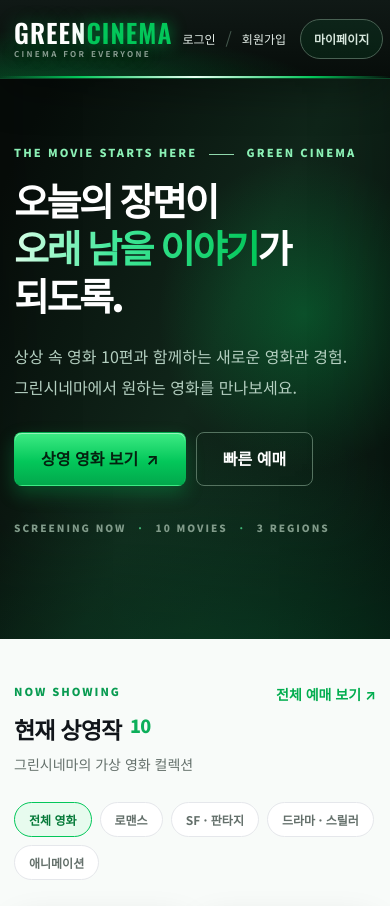
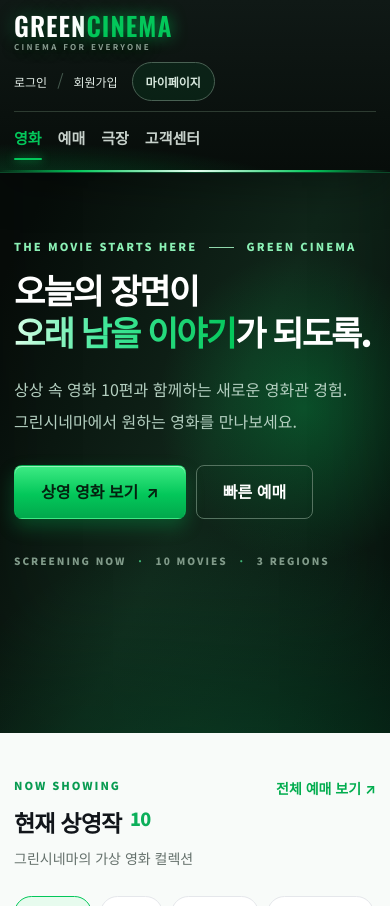
Before and after one commit to kkj68106810-dot/android_app, a Java web app: page /html/index.html in a window 390 px wide. Shown: the top 906 px of the page. Run offline with Tomcat 11, a stand-in JSP engine, Linux system fonts and the light colour scheme.

Commit message:
Keep the cinema hero and admin desk inside the viewport.
The poster stack was sliding off the hero, rating badges were hard to read, and the inquiry table stretched the admin page sideways on a phone.

Co-authored-by: kkj6810 <kkj68106810-dot@users.noreply.github.com>

```diff
--- a/greencinema/main/webapp/admin/admin.jsp
+++ b/greencinema/main/webapp/admin/admin.jsp
@@ -105,7 +105,7 @@
 			</header>
 
 			<div class="admin-marquee" aria-hidden="true">
-				<p>NOW SHOWING · GREEN CINEMA · HOUSE LIGHTS DOWN · TICKETS · NOTICES · INQUIRIES · NOW SHOWING · GREEN CINEMA · HOUSE LIGHTS DOWN · TICKETS · NOTICES · INQUIRIES ·&nbsp;</p>
+				<p>NOW SHOWING · GREEN CINEMA · HOUSE LIGHTS DOWN · TICKETS · NOTICES · INQUIRIES</p>
 			</div>
 
 			<c:if test="${param.saved == '1'}">
--- a/greencinema/main/webapp/html/admin.html
+++ b/greencinema/main/webapp/html/admin.html
@@ -35,7 +35,7 @@
 				<div class="admin-who"><span class="admin-who__dot"></span>admin · 관리자</div>
 			</header>
 			<div class="admin-marquee" aria-hidden="true">
-				<p>NOW SHOWING · GREEN CINEMA · HOUSE LIGHTS DOWN · TICKETS · NOTICES · INQUIRIES · NOW SHOWING · GREEN CINEMA · HOUSE LIGHTS DOWN · TICKETS · NOTICES · INQUIRIES ·&nbsp;</p>
+				<p>NOW SHOWING · GREEN CINEMA · HOUSE LIGHTS DOWN · TICKETS · NOTICES · INQUIRIES</p>
 			</div>
 			<section class="admin-stats" aria-label="운영 현황">
 				<article class="admin-stat"><div class="admin-stat__label">상영작</div><div class="admin-stat__value admin-stat__value--green">10</div><p class="admin-stat__hint">movie 테이블</p></article>
--- a/greencinema/main/webapp/html/style.css
+++ b/greencinema/main/webapp/html/style.css
@@ -1288,27 +1288,30 @@ textarea.form-control {
 
 @media (max-width: 850px) {
   .site-header__inner {
-    min-height: 66px;
+    flex-wrap: wrap;
+    row-gap: 2px;
+    min-height: 0;
+    padding-block: 12px;
   }
 
   .menu-toggle {
-    display: inline-flex;
+    display: none;
   }
 
   .main-nav {
-    position: absolute;
-    top: 66px;
-    right: 0;
-    left: 0;
-    display: none;
-    flex-direction: column;
-    align-items: stretch;
-    gap: 0;
+    position: static;
+    display: flex;
+    flex-direction: row;
+    flex-wrap: wrap;
+    align-items: center;
+    order: 3;
+    width: 100%;
+    gap: 2px 16px;
     margin: 0;
-    padding: 8px 20px 16px;
+    padding: 6px 0 2px;
     border-top: 1px solid #2d3b31;
-    background: var(--gc-dark);
-    box-shadow: var(--gc-shadow-md);
+    background: transparent;
+    box-shadow: none;
   }
 
   .main-nav.is-open {
@@ -1316,7 +1319,16 @@ textarea.form-control {
   }
 
   .main-nav a {
-    padding: 12px;
+    padding: 8px 0;
+  }
+
+  .service-grid {
+    grid-template-columns: 1fr;
+  }
+
+  .promo-band__inner {
+    flex-direction: column;
+    align-items: flex-start;
   }
 
   .movie-grid {
@@ -1516,11 +1528,11 @@ textarea.form-control {
   box-shadow: inset 0 -80px 80px rgb(0 0 0 / 28%);}
 .hero--feature .hero__inner {min-height:530px;padding-block:65px;}
 .hero--feature::after {width:800px;height:800px;right:-250px;bottom:-530px;background:radial-gradient(circle,rgba(16,215,117,.25),transparent 60%);}
-.feature-hero {justify-content:space-between;gap:25px;}
-.feature-hero .hero__content {flex:1 1 57%;max-width:670px;}
+.feature-hero {justify-content:space-between;gap:32px;}
+.feature-hero .hero__content {flex:1 1 0;min-width:0;max-width:640px;}
 .hero__eyebrow {font-size:11px;letter-spacing:.19em;}
 .hero-eyebrow-line {display:inline-block;width:25px;height:1px;vertical-align:middle;background:#90d8ac;margin:0 7px;}
-.hero__title {font-size:clamp(38px,4.3vw,64px);line-height:1.26;letter-spacing:-.066em;margin-bottom:22px;}
+.hero__title {font-size:clamp(34px,3.5vw,52px);line-height:1.22;letter-spacing:-.055em;margin-bottom:22px;overflow-wrap:break-word;}
 .green-gradient-text {color:#42e89a;}
 .hero__description {font-size:16px;line-height:1.95;color:#b4cfc0;}
 .hero__ctas {display:flex;flex-wrap:wrap;gap:10px;align-items:center;}
```
Also changed, not shown: other parts of greencinema/main/webapp/html/style.css (+18 -16 lines), greencinema/main/webapp/css/admin.css (+13 -2 lines), greencinema/main/webapp/css/style.css (+47 -33 lines), greencinema/main/webapp/img/seatStatus1.png (added), greencinema/main/webapp/img/seatStatus2.png (added), greencinema/main/webapp/img/seatStatus3.png (added), greencinema/main/webapp/img/seatStatus4.png (added).
